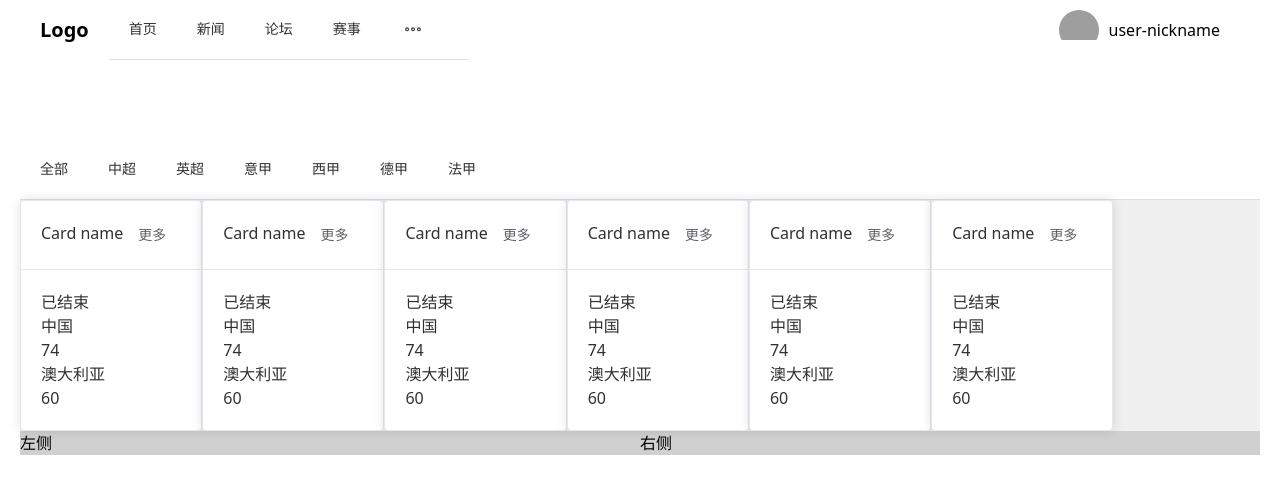
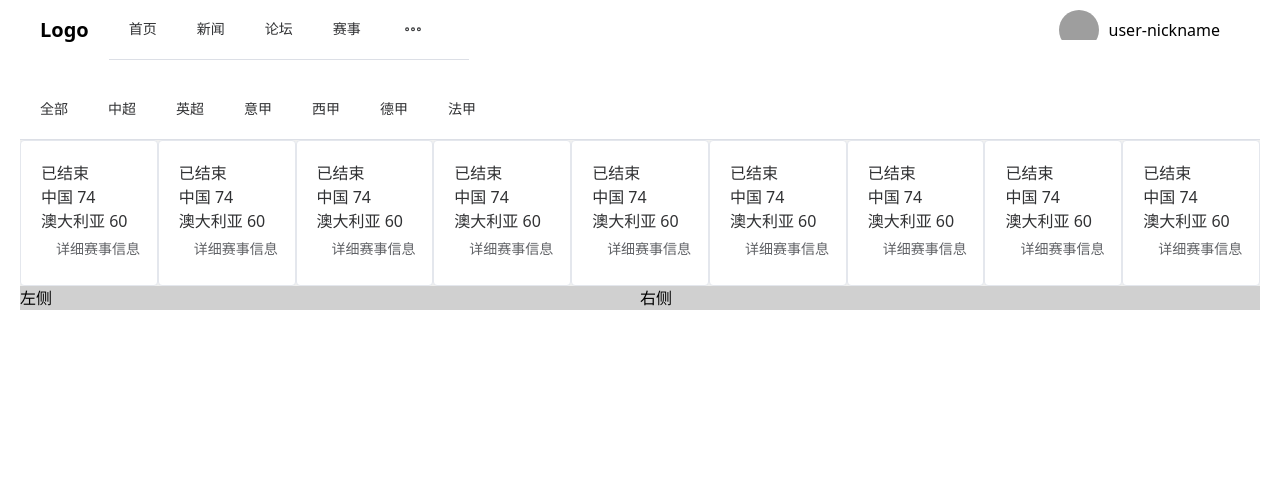
Before and after one commit to DATE-W/DB_design, a Vue app in the folder Frontend/: page / in a window 1280 px wide. Shown: the top 494 px of the page. Built offline with nearby package versions, Linux system fonts and the light colour scheme; grey boxes are pictures that could not be loaded.

Commit message:
2151646 李天昊 nav加入跳转个人中心
nav加入跳转个人中心

```diff
--- a/Frontend/src/components/main.vue
+++ b/Frontend/src/components/main.vue
@@ -1,11 +1,9 @@
 <template>
 <my-nav></my-nav>
-    <el-header>
-
-    </el-header>
     <el-main>
     <div class="main-container">
       <div class="top-section">
+        <!-- 赛事信息筛选菜单 -->
         <el-menu class="Games-menu"
             mode="horizontal"
             active-text-color= "#409eff"
@@ -18,24 +16,29 @@
             <el-menu-item index="6" @click="GamesDJ"> 德甲</el-menu-item>
             <el-menu-item index="7" @click="GamesFJ">法甲</el-menu-item>
         </el-menu>
+        <!-- 赛事信息卡片 -->
         <el-row class="Game-col-container">
-          <el-card class="Game-card" v-for="item in getLimitedGames()" :key=item.index>
-          <template #header>
+          <el-card shadow="hover" class="Game-card" v-for="item in getLimitedGames()" :key=item.index>
+          <!-- <template #header>
             <div class="card-header">
             <span>Card name</span>
             <el-button class="button" text>更多</el-button>
             </div>
-          </template>
+          </template> -->
           <div class="Game-content">
               <div class="column-status">{{item.status}}</div>
-              <div class="column-team1">{{item.team1}} <br> {{ item.score1 }}</div>
-              <div class="column-team1">{{item.team2}} <br> {{ item.score2 }}</div>
+              <div class="column-team1">{{item.team1}}   {{ item.score1 }}</div>
+              <div class="column-team1">{{item.team2}}   {{ item.score2 }}</div>
+              <el-button class="button" text>详细赛事信息</el-button>
             </div>
           </el-card>
         </el-row>
       </div>
+      <!-- 下半部分 -->
       <div class="bottom-section">
+        <!-- 左侧新闻板块 -->
         <div class="left-side">左侧</div>
+        <!-- 右侧社区板块 -->
         <div class="right-side">右侧</div>
       </div>
     </div>
@@ -56,9 +59,13 @@
         {Game:"其他",time:"",status:"已结束",team1:"中国",score1:74,team2:"澳大利亚",score2:60},
         {Game:"其他",time:"",status:"已结束",team1:"中国",score1:74,team2:"澳大利亚",score2:60},
         {Game:"其他",time:"",status:"已结束",team1:"中国",score1:74,team2:"澳大利亚",score2:60},
+        {Game:"其他",time:"",status:"已结束",team1:"中国",score1:74,team2:"澳大利亚",score2:60},
+        {Game:"其他",time:"",status:"已结束",team1:"中国",score1:74,team2:"澳大利亚",score2:60},
+        {Game:"其他",time:"",status:"已结束",team1:"中国",score1:74,team2:"澳大利亚",score2:60},
+        {Game:"其他",time:"",status:"已结束",team1:"中国",score1:74,team2:"澳大利亚",score2:60},
         {Game:"其他",time:"",status:"已结束",team1:"中国",score1:74,team2:"澳大利亚",score2:60}
       ],
-      maxItems:6
+      maxItems:9
       }
     },
     components: {
--- a/Frontend/src/components/nav.vue
+++ b/Frontend/src/components/nav.vue
@@ -16,13 +16,14 @@
         </div>
         <div class="nav-right">
         <el-dropdown trigger="hover">
-          <span class="user-avatar">
+          <span class="user-avatar" @click="redirectToPersonal">
             <img src="avatar.jpg" alt="Avatar" />
           </span>
           <template #dropdown>
             <el-dropdown-menu v-slot: dropdown>
               <el-dropdown-item @click="redirectToLogin">登录</el-dropdown-item>
               <el-dropdown-item @click="redirectToRegister">注册</el-dropdown-item>
+              <el-dropdown-item @click="redirectToPersonal">个人中心</el-dropdown-item>
             </el-dropdown-menu>
           </template>
         </el-dropdown>
@@ -51,6 +52,10 @@ export default {
     redirectToMain(){
       //跳转到首页页面的逻辑
       this.$router.push('/')
+    },
+    redirectToPersonal(){
+      //跳转到个人中心页面的逻辑
+      this.$router.push('/personal')
     }
   },
 };
--- /dev/null
+++ b/Frontend/src/components/personal.vue
@@ -0,0 +1,13 @@
+<template>
+    <my-nav></my-nav>
+</template>
+
+<script>
+import MyNav from './nav.vue';
+
+export default{
+    components: {
+      'my-nav': MyNav
+    }
+}
+</script>
--- a/Frontend/src/router/index.js
+++ b/Frontend/src/router/index.js
@@ -30,6 +30,10 @@ const router = createRouter({
       path: '/EditPost',
       component: () => import('../components/EditPost.vue')
     },
+    {
+      path: '/personal',
+      component: () => import('../components/personal.vue')
+    },
   ]
 })
 
```
